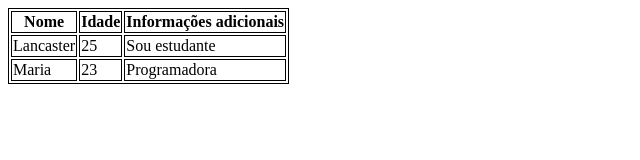
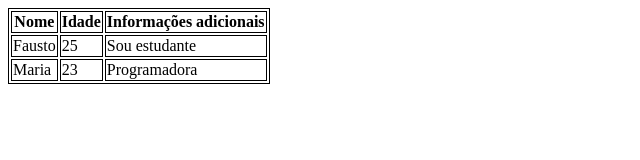
Before and after one commit to JP-ME/aula-tabela, a plain HTML site: page index.html in a window 1280 px wide. Shown: the whole page, without its empty margins (0-640 px from the left). Drawn offline with Linux system fonts and the light colour scheme.

Commit message:
mudando Lancaster para Fausto

```diff
--- a/index.html
+++ b/index.html
@@ -14,7 +14,7 @@
         <th>Informações adicionais</th>
     </tr>
     <tr>
-        <td>Lancaster</td>
+        <td>Fausto</td>
         <td>25</td>
         <td>Sou estudante</td>
     </tr>
```
